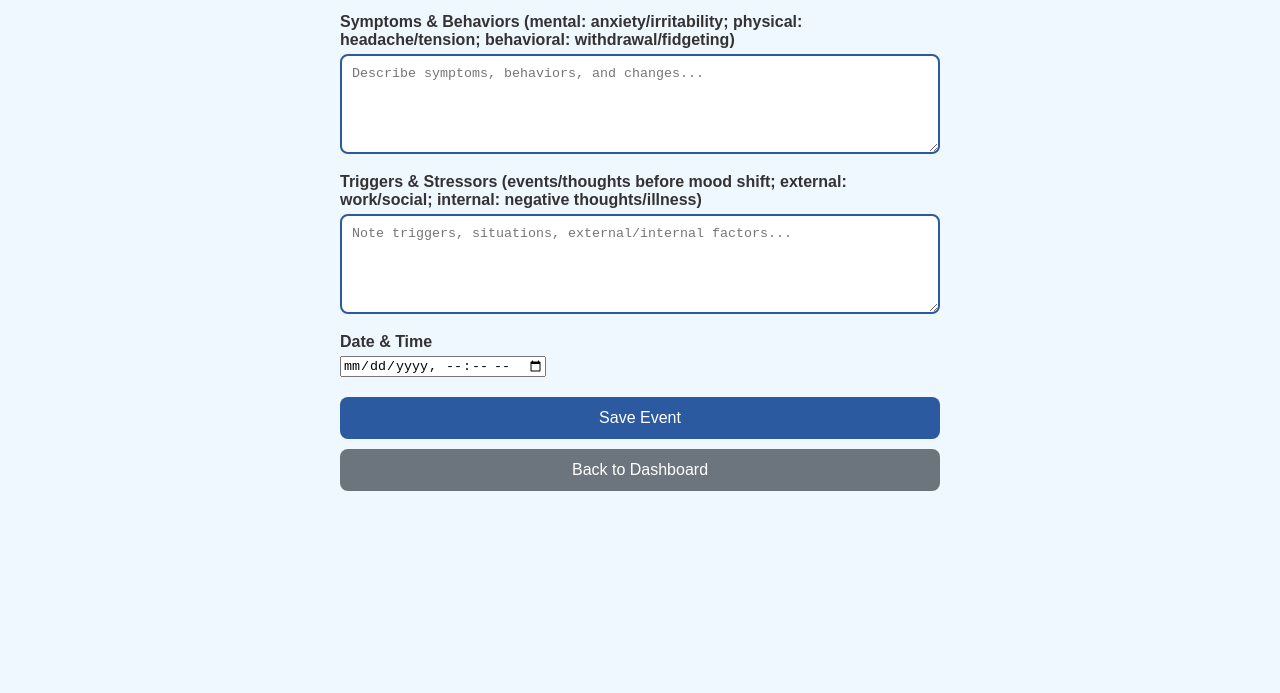
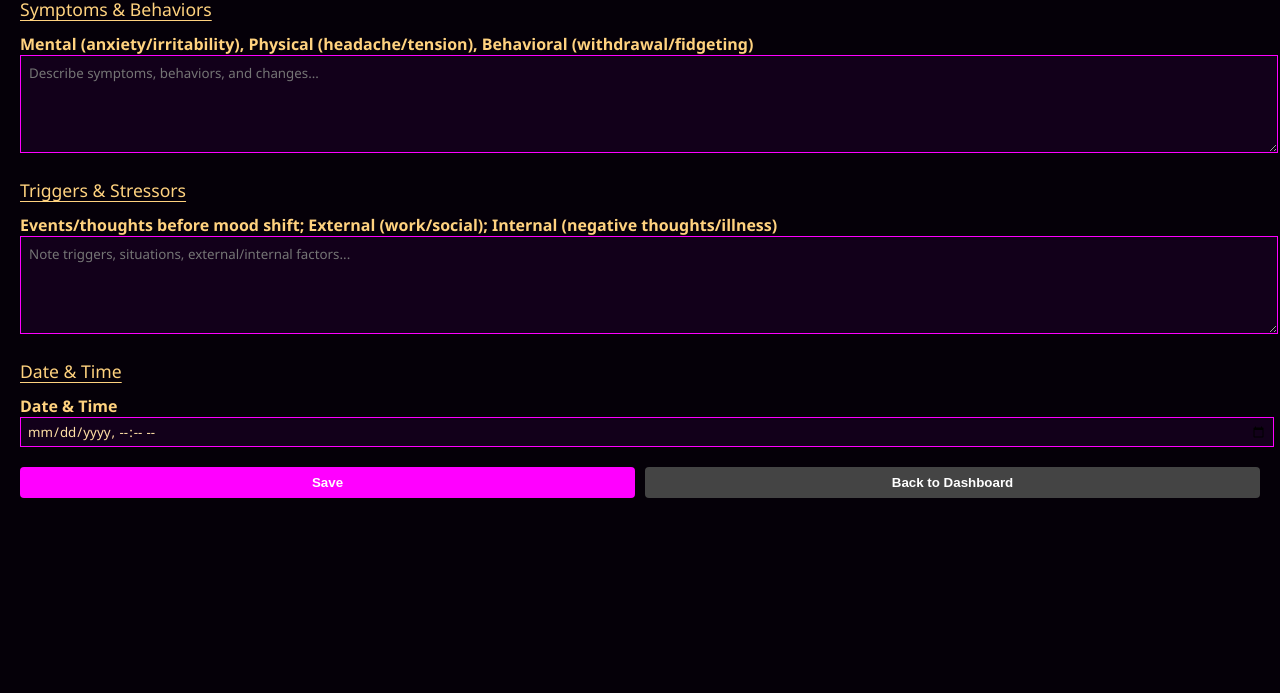
Before and after one commit to harperxj2-cell/bdbrokenbrain, a plain HTML site: page event.html in a window 1280 px wide. Shown: the part 107-800 px from the top of the page. Drawn offline with Linux system fonts and the light colour scheme.

Commit message:
Update event.html

```diff
--- a/event.html
+++ b/event.html
@@ -2,59 +2,120 @@
 <html lang="en">
 <head>
   <meta charset="UTF-8">
-    <meta name="viewport" content="width=device-width, initial-scale=1.0">
   <title>Event Entry</title>
   <style>
-        body { font-family: Arial, sans-serif; max-width: 600px; margin: 20px auto; padding: 20px; background: #f0f8ff; color: #333; } /* Your color scheme */
-        h1 { text-align: center; color: #2c5aa0; }
-        textarea { width: 100%; height: 100px; padding: 10px; border: 2px solid #2c5aa0; border-radius: 8px; box-sizing: border-box; }
-        label { display: block; margin: 15px 0 5px; font-weight: bold; }
-        button { background: #2c5aa0; color: white; padding: 12px 24px; border: none; border-radius: 8px; cursor: pointer; font-size: 16px; width: 100%; margin-top: 20px; }
-        button:hover { background: #1e3f70; }
-        #saved { display: none; color: green; text-align: center; font-weight: bold; }
-        .back-btn { background: #6c757d; margin-top: 10px; }
+    body {
+      margin: 0; padding: 20px;
+      font-family: "Segoe UI", Tahoma, Geneva, Verdana, sans-serif;
+      background: #050008; color: #ffd27f;
+    }
+    h1 {
+      text-align: center;
+      margin-bottom: 20px;
+      text-shadow: 0 0 10px #ff00ff;
+    }
+    label { display: block; margin-top: 12px; font-weight: bold; }
+    textarea, input[type="datetime-local"] {
+      width: 100%;
+      max-width: 100%;
+      background: #12001a;
+      color: #ffe0a6;
+      border: 1px solid #ff00ff;
+      padding: 8px;
+      font-family: inherit;
+    }
+    textarea {
+      min-height: 80px;
+    }
+    input[type="datetime-local"] {
+      padding: 4px 6px;
+    }
+    .section-title {
+      margin-top: 20px;
+      font-size: 1.1rem;
+      text-decoration: underline;
+      text-underline-offset: 4px;
+    }
+    .buttons {
+      margin-top: 20px;
+      display: flex;
+      gap: 10px;
+    }
+    button {
+      padding: 8px 16px;
+      border: none;
+      cursor: pointer;
+      background: #ff00ff;
+      color: #fff;
+      font-weight: bold;
+      border-radius: 4px;
+      flex: 1;
+    }
+    button.secondary { background: #444; }
+    .saved-message {
+      margin-top: 10px;
+      color: #8cff8c;
+      font-size: 0.9rem;
+    }
   </style>
 </head>
 <body>
   <h1>Event Entry</h1>
 
-    <form id="eventForm">
-        <label>Symptoms & Behaviors (mental: anxiety/irritability; physical: headache/tension; behavioral: withdrawal/fidgeting)</label>
-        <textarea id="symptoms" placeholder="Describe symptoms, behaviors, and changes..." required></textarea>
+  <!-- Symptoms & Behaviors -->
+  <div class="section-title">Symptoms & Behaviors</div>
+  <label for="symptoms">Mental (anxiety/irritability), Physical (headache/tension), Behavioral (withdrawal/fidgeting)</label>
+  <textarea id="symptoms" placeholder="Describe symptoms, behaviors, and changes..."></textarea>
 
-        <label>Triggers & Stressors (events/thoughts before mood shift; external: work/social; internal: negative thoughts/illness)</label>
-        <textarea id="triggers" placeholder="Note triggers, situations, external/internal factors..." required></textarea>
+  <!-- Triggers & Stressors -->
+  <div class="section-title">Triggers & Stressors</div>
+  <label for="triggers">Events/thoughts before mood shift; External (work/social); Internal (negative thoughts/illness)</label>
+  <textarea id="triggers" placeholder="Note triggers, situations, external/internal factors..."></textarea>
 
-        <label>Date & Time</label>
-        <input type="datetime-local" id="datetime" required>
+  <!-- Date & Time -->
+  <div class="section-title">Date & Time</div>
+  <label for="datetime">Date & Time</label>
+  <input type="datetime-local" id="datetime">
 
-        <button type="submit">Save Event</button>
-        <button type="button" class="back-btn" onclick="window.location.href='index.html'">Back to Dashboard</button>
-    </form>
+  <div class="buttons">
+    <button type="button" onclick="saveEvent()">Save</button>
+    <button type="button" class="secondary" onclick="goBack()">Back to Dashboard</button>
+  </div>
 
-    <div id="saved">Event saved locally!</div>
+  <div id="savedMsg" class="saved-message"></div>
 
   <script>
-        // Load current time if empty
+    // Set current datetime
     document.getElementById('datetime').valueAsDate = new Date();
 
-        // Save to localStorage
-        document.getElementById('eventForm').addEventListener('submit', function(e) {
-            e.preventDefault();
-            const entry = {
-                type: 'event',
-                datetime: document.getElementById('datetime').value,
-                symptoms: document.getElementById('symptoms').value,
-                triggers: document.getElementById('triggers').value
-            };
+    function saveEvent() {
+      const datetime = document.getElementById('datetime').value;
+      const symptoms = document.getElementById('symptoms').value.trim();
+      const triggers = document.getElementById('triggers').value.trim();
+
+      if (!symptoms && !triggers) {
+        alert('Describe at least one symptom or trigger before saving.');
+        return;
+      }
 
       let events = JSON.parse(localStorage.getItem('events') || '[]');
-            events.push(entry);
+      events.push({
+        type: 'event',
+        datetime,
+        symptoms,
+        triggers
+      });
       localStorage.setItem('events', JSON.stringify(events));
 
-            document.getElementById('saved').style.display = 'block';
-            setTimeout(() => { window.location.href = 'index.html'; }, 1500);
-        });
+      document.getElementById('savedMsg').textContent = 'Saved!';
+      // Clear fields
+      document.getElementById('symptoms').value = '';
+      document.getElementById('triggers').value = '';
+    }
+
+    function goBack() {
+      window.location.href = 'index.html';
+    }
   </script>
 </body>
 </html>
```
Lines whose indentation alone changed are shown as unchanged.
